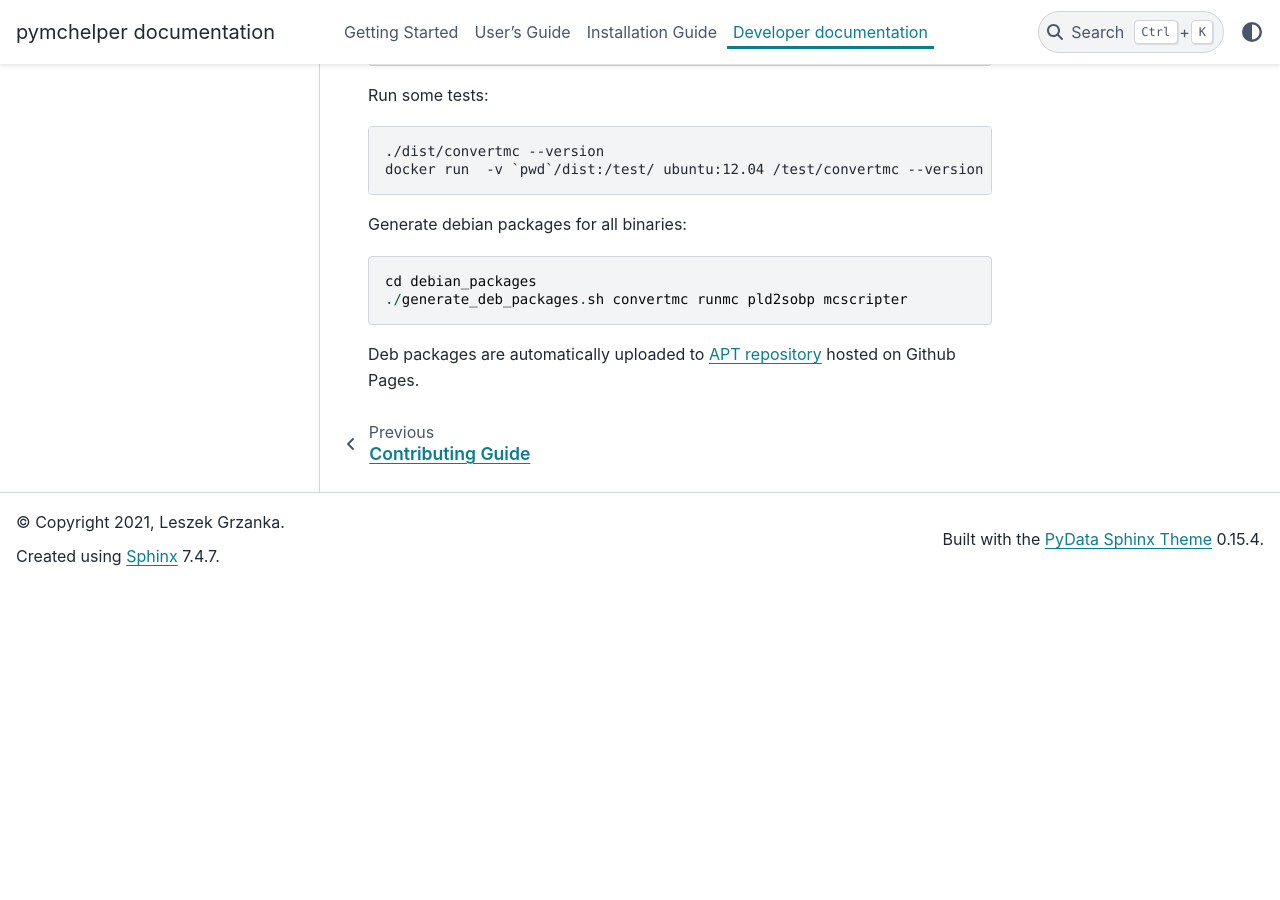
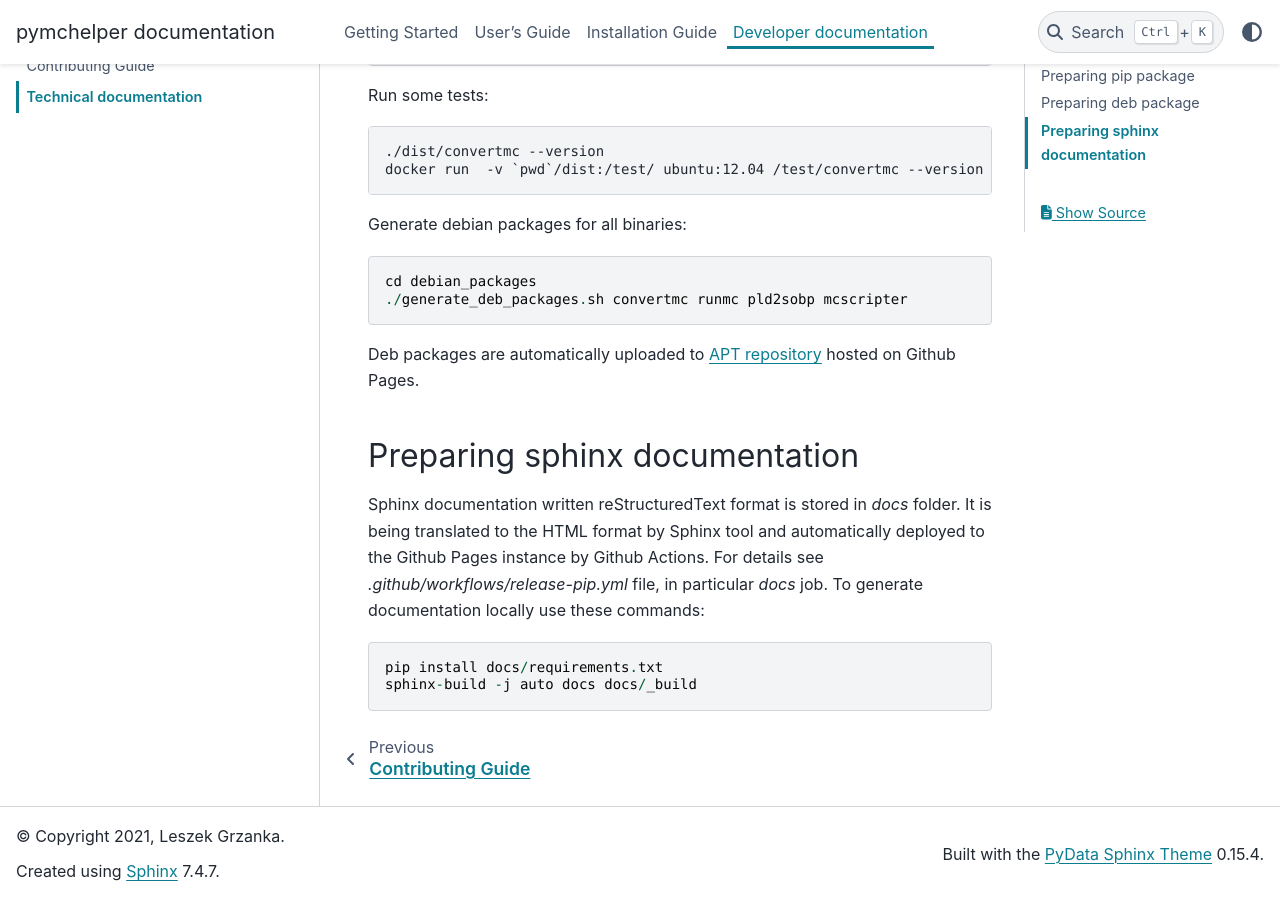
Before and after one commit to DataMedSci/pymchelper, a Sphinx documentation site: the page built from docs/technical.rst, in a window 1280 px wide and 900 px high, scrolled down 1006 px. Built offline with Sphinx 7.4.7 and the PyData theme 0.15.4, drawn with Linux system fonts in a browser that asks for light colours; pages that are not in the unit, such as notebooks, are missing from menus; before the commit the page ends 1592 px from its top, so only the background shows below that.

Commit message:
doc fixes

````diff
--- a/docs/conf.py
+++ b/docs/conf.py
@@ -15,14 +15,16 @@
 Sphinx configuration file for autogenerated documentation.
 To build it locally, run:
 ```
-sphinx-build -j4 -b html -d /tmp/doctrees docs docs/build/_html
+sphinx-build -j auto docs docs/_build
 ```
+
+Add `-a` to generate all siles
 """
 
-import sys
 import os
 import pkg_resources
 import subprocess
+import sys
 
 # If extensions (or modules to document with autodoc) are in another directory,
 # add these directories to sys.path here. If the directory is relative to the
@@ -192,22 +194,22 @@ htmlhelp_basename = 'pymchelperdoc'
 intersphinx_mapping = {'https://docs.python.org/': None}
 
 
-def run_apidoc(_):
-    """
-    Automate building apidoc when building with readthedocs
-    https://github.com/rtfd/readthedocs.org/issues/1139
-    """
-    module = 'pymchelper'
-    cur_dir = os.path.abspath(os.path.dirname(__file__))
-    output_path = os.path.join(cur_dir, 'apidoc')
-    module_path = os.path.join(cur_dir, '..', module)
-    cmd_path = 'sphinx-apidoc'
-    if hasattr(sys, 'real_prefix'):  # Check to see if we are in a virtualenv
-        # If we are, assemble the path manually
-        cmd_path = os.path.abspath(os.path.join(sys.prefix, 'bin', 'sphinx-apidoc'))
-    # sphinx-apidoc switches are described here: http://www.sphinx-doc.org/en/stable/man/sphinx-apidoc.html
-    subprocess.check_call([cmd_path, '--module-first', '--separate', '-o', output_path, module_path])
+# def run_apidoc(_):
+#     """
+#     Automate building apidoc when building with readthedocs
+#     https://github.com/rtfd/readthedocs.org/issues/1139
+#     """
+#     module = 'pymchelper'
+#     cur_dir = os.path.abspath(os.path.dirname(__file__))
+#     output_path = os.path.join(cur_dir, 'apidoc')
+#     module_path = os.path.join(cur_dir, '..', module)
+#     cmd_path = 'sphinx-apidoc'
+#     if hasattr(sys, 'real_prefix'):  # Check to see if we are in a virtualenv
+#         # If we are, assemble the path manually
+#         cmd_path = os.path.abspath(os.path.join(sys.prefix, 'bin', 'sphinx-apidoc'))
+#     # sphinx-apidoc switches are described here: http://www.sphinx-doc.org/en/stable/man/sphinx-apidoc.html
+#     subprocess.check_call([cmd_path, '--module-first', '--separate', '-o', output_path, module_path])
 
 
-def setup(app):
-    app.connect('builder-inited', run_apidoc)
+# def setup(app):
+#     app.connect('builder-inited', run_apidoc)
--- a/docs/technical.rst
+++ b/docs/technical.rst
@@ -48,3 +48,14 @@ Generate debian packages for all binaries::
     ./generate_deb_packages.sh convertmc runmc pld2sobp mcscripter
 
 Deb packages are automatically uploaded to `APT repository <https://github.com/DataMedSci/deb_package_repository>`_  hosted on Github Pages.
+
+Preparing sphinx documentation
+------------------------------
+
+Sphinx documentation written reStructuredText format is stored in `docs` folder.
+It is being translated to the HTML format by Sphinx tool and automatically deployed to the Github Pages instance by Github Actions.
+For details see `.github/workflows/release-pip.yml` file, in particular `docs` job.
+To generate documentation locally use these commands::
+
+    pip install docs/requirements.txt
+    sphinx-build -j auto docs docs/_build
````
Also changed, not shown: 1 other file.
